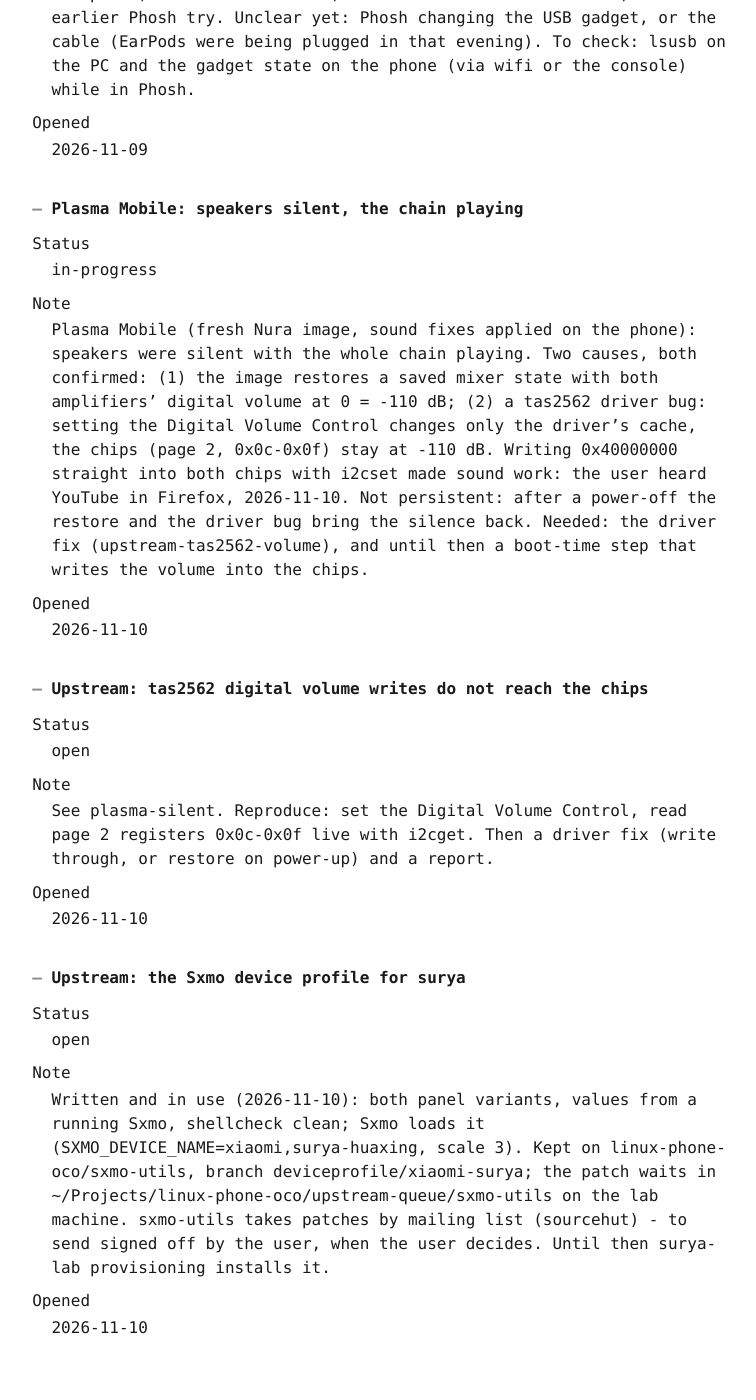
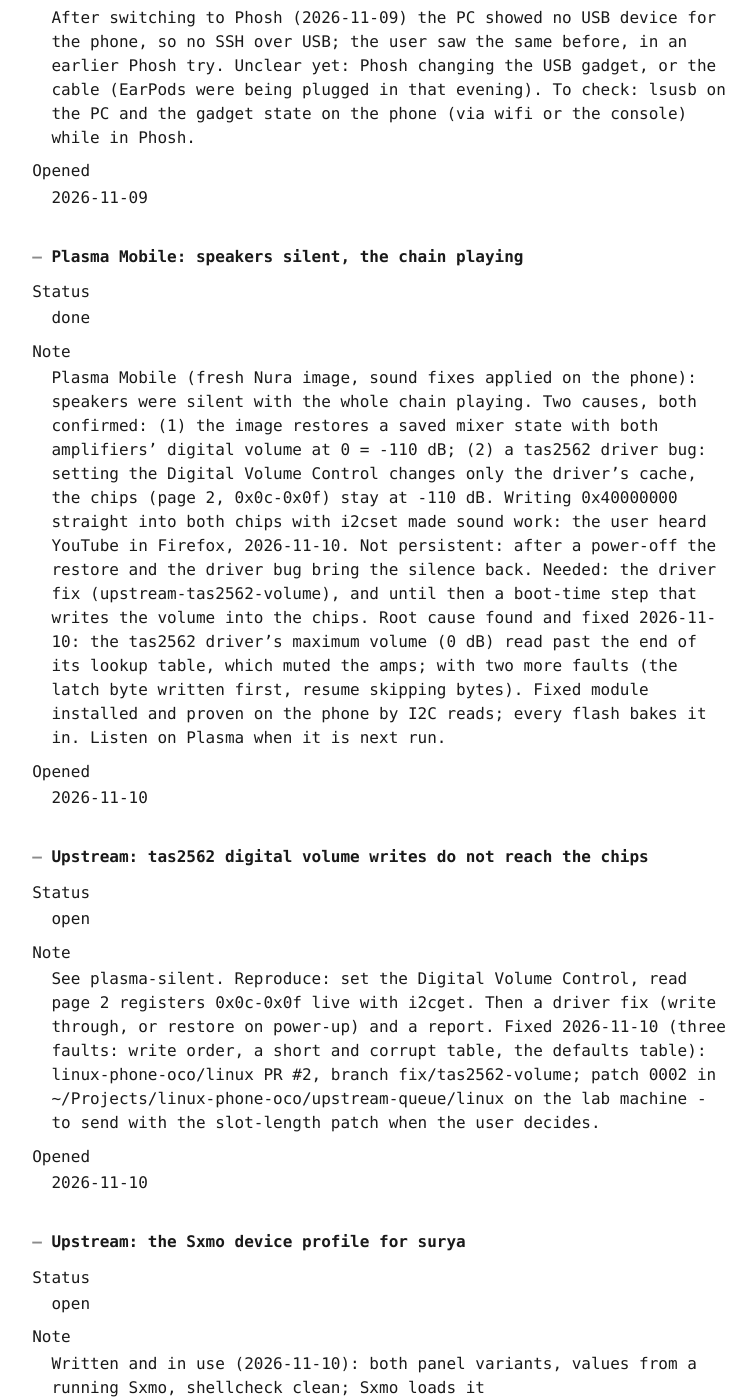
Before and after one commit to linux-phone-oco/docs, a Jekyll site: the page built from docs/backlog.md, in a window 1280 px wide and 1400 px high, scrolled down 5517 px. Shown: the whole window, without its empty margins (261-1017 px from the left). Built offline with Jekyll 4.4.1, drawn with Linux system fonts in a browser that asks for light colours; our own code applies the rules of GitHub Pages for plain Markdown files; some of the changed text lies outside the part shown.

Commit message:
feat(data): the tas2562 volume bug is fixed - Plasma's silence explained; both patches queued (#29)
Co-authored-by: lab-agent-session <agent@creation-guidelines>

```diff
--- a/docs/backlog.md
+++ b/docs/backlog.md
@@ -123,7 +123,7 @@ Status
 : open
 
 Note
-: Kernel patch on linux-phone-oco/linux branch fix/tas2562-i2s-slot-length (one commit, compiles for arm64, verified on surya as a module built from the exact v7.1_rc3 source). Send to sm7150-mainline and to ALSA upstream (alsa-devel, the TAS2562 maintainers), signed off by the user.
+: Kernel patch on linux-phone-oco/linux branch fix/tas2562-i2s-slot-length (one commit, compiles for arm64, verified on surya as a module built from the exact v7.1_rc3 source). Send to sm7150-mainline and to ALSA upstream (alsa-devel, the TAS2562 maintainers), signed off by the user. Branch fix/tas2562-i2s-slot-length pushed to linux-phone-oco/linux 2026-11-10 (it had stayed local); patch 0001 in the upstream queue.
 
 Opened
 : 2026-11-09
@@ -198,10 +198,10 @@ Opened
 ### Plasma Mobile: speakers silent, the chain playing
 
 Status
-: in-progress
+: done
 
 Note
-: Plasma Mobile (fresh Nura image, sound fixes applied on the phone): speakers were silent with the whole chain playing. Two causes, both confirmed: (1) the image restores a saved mixer state with both amplifiers' digital volume at 0 = -110 dB; (2) a tas2562 driver bug: setting the Digital Volume Control changes only the driver's cache, the chips (page 2, 0x0c-0x0f) stay at -110 dB. Writing 0x40000000 straight into both chips with i2cset made sound work: the user heard YouTube in Firefox, 2026-11-10. Not persistent: after a power-off the restore and the driver bug bring the silence back. Needed: the driver fix (upstream-tas2562-volume), and until then a boot-time step that writes the volume into the chips.
+: Plasma Mobile (fresh Nura image, sound fixes applied on the phone): speakers were silent with the whole chain playing. Two causes, both confirmed: (1) the image restores a saved mixer state with both amplifiers' digital volume at 0 = -110 dB; (2) a tas2562 driver bug: setting the Digital Volume Control changes only the driver's cache, the chips (page 2, 0x0c-0x0f) stay at -110 dB. Writing 0x40000000 straight into both chips with i2cset made sound work: the user heard YouTube in Firefox, 2026-11-10. Not persistent: after a power-off the restore and the driver bug bring the silence back. Needed: the driver fix (upstream-tas2562-volume), and until then a boot-time step that writes the volume into the chips. Root cause found and fixed 2026-11-10: the tas2562 driver's maximum volume (0 dB) read past the end of its lookup table, which muted the amps; with two more faults (the latch byte written first, resume skipping bytes). Fixed module installed and proven on the phone by I2C reads; every flash bakes it in. Listen on Plasma when it is next run.
 
 Opened
 : 2026-11-10
@@ -214,7 +214,7 @@ Status
 : open
 
 Note
-: See plasma-silent. Reproduce: set the Digital Volume Control, read page 2 registers 0x0c-0x0f live with i2cget. Then a driver fix (write through, or restore on power-up) and a report.
+: See plasma-silent. Reproduce: set the Digital Volume Control, read page 2 registers 0x0c-0x0f live with i2cget. Then a driver fix (write through, or restore on power-up) and a report. Fixed 2026-11-10 (three faults: write order, a short and corrupt table, the defaults table): linux-phone-oco/linux PR #2, branch fix/tas2562-volume; patch 0002 in ~/Projects/linux-phone-oco/upstream-queue/linux on the lab machine - to send with the slot-length patch when the user decides.
 
 Opened
 : 2026-11-10
```
Also changed, not shown: data/backlog.json (+3 -3 lines).
